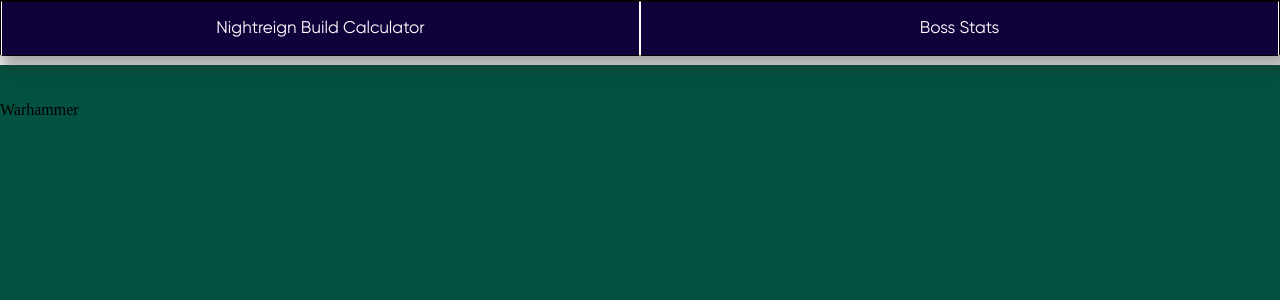
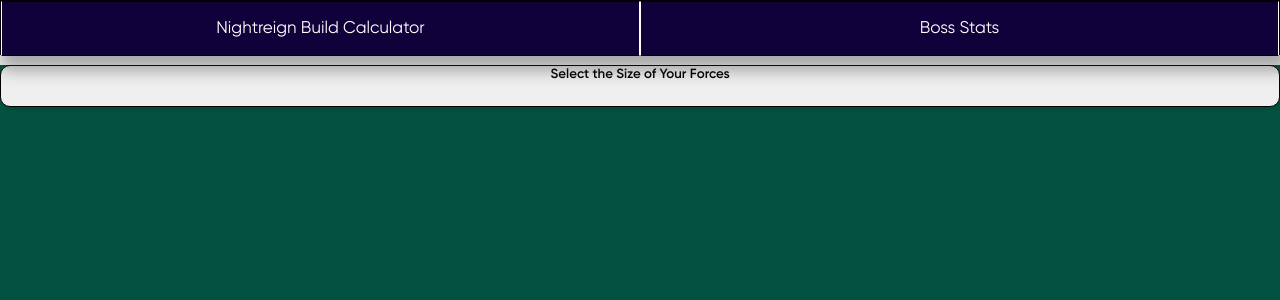
Before and after one commit to NLanese/the-codex, a Next.js app: page /showcases/projects/warhammer in a window 1280 px wide. Shown: the top 300 px of the page. Built offline with nearby package versions, Linux system fonts and the light colour scheme.

Commit message:
dropdown

```diff
--- a/OstrichComponents/Dropdown/OstrichDropDown.js
+++ b/OstrichComponents/Dropdown/OstrichDropDown.js
@@ -4,8 +4,9 @@ import PropTypes from 'prop-types';
 
 
 export const OstrichDropDown = ({
-    title="ADD TITLE OR OBJECT PROP",
+    title=false,
     isInput=false,
+    canAddCustomInputs=false,
     placeholder="Begin Typing...",
     onChangeWhenInput,
 
@@ -408,6 +409,13 @@ export const OstrichDropDown = ({
         if (onMouseLeave){
             onMouseLeave(obj)
         }
+        if (isInput && !canAddCustomInputs){
+            console.log("Clciked out")
+            if (!drawers.includes(titleX)){
+                console.log("Cleaning imporper input")
+                setTitleX(false)
+            }
+        }
         setIsHovered(false)
     }
 
@@ -524,6 +532,7 @@ export const OstrichDropDown = ({
             return(
                 <input
                 placeholder={placeholder}
+                value={titleX ? titleX : ""}
                 onChange={(e) => {
                     if (onChangeWhenInput){
                         onChangeWhenInput(e.target.value)
--- a/pages/showcases/projects/warhammer.js
+++ b/pages/showcases/projects/warhammer.js
@@ -11,6 +11,8 @@ import Styles from "../../../styles/styles";
 
 // Ostrich
 import { OstCard } from "../../../OstrichComponents/Format/OstCard";
+import { FormMultipleChoice } from "../../../OstrichComponents/Forms/FormMultipleChoice";
+import { OstrichDropDown } from "../../../OstrichComponents/Dropdown/OstrichDropDown";
 
 export default function NightreignBuildMaker() {
 ////////////
@@ -18,6 +20,8 @@ export default function NightreignBuildMaker() {
 ////////////
 
 const votannGreen = "#035241"
+const goldenAge = "#b09902"
+const scorchedGreen = "#11382f"
 
 ///////////
 // State //
@@ -39,12 +43,54 @@ const [currentTab, setCurrentTab] = useAtom(tabBarState)
 // Screen
 const [screen, setScreen] = useState("Main")
 
+// Army Details
+const [armyType, setArmyType] = useState(false)
+const [armySize, setArmySize] = useState(false)
+
+///////////////
+// Rendering //
+///////////////
+
+function renderSelectArmy(){
+    return(
+        <OstrichDropDown
+        title={"Select the Size of Your Forces"}
+        isInput={true}
+        drawers={[
+            "Leagues of Votann", "Space Wolves", "Tau", "Tyranids"
+        ]}
+    />
+    )
+}
+
+function renderArmySize(){
+    return(
+        <FormMultipleChoice
+            title={"Select the Size of Your Forces"}
+            itemsPerRow={3}
+            inForm={false}
+            onChange={(op) => {
+                setArmySize(op.value[0])
+            }}
+            fieldTextStyle={{padding: 0, margin: 0}}
+            fieldObj={{
+                id: "2",
+                type: "MC",
+                template: "tabs",
+                options: [
+                    "Combat Patrol (500)", "Incursion (1000)", "Strike Force (2000)", "Onslaught (3000)"
+                ]
+            }}
+        />
+    )
+}
+
 /////////////////
 // Main Return //
 /////////////////
 return(
-    <div style={{paddingTop: 20, backgroundColor: votannGreen,  minHeight: '100vh', boxSizing: 'border-box', width: '100%', flex: 1, justifyContent: 'space-between'}}>
-        <p>Warhammer</p>
+    <div style={{paddingTop: 0, backgroundColor: votannGreen,  minHeight: '100vh', boxSizing: 'border-box', width: '100%', flex: 1, justifyContent: 'space-between'}}>
+        {renderSelectArmy()}
     </div>
 )
 }
```
